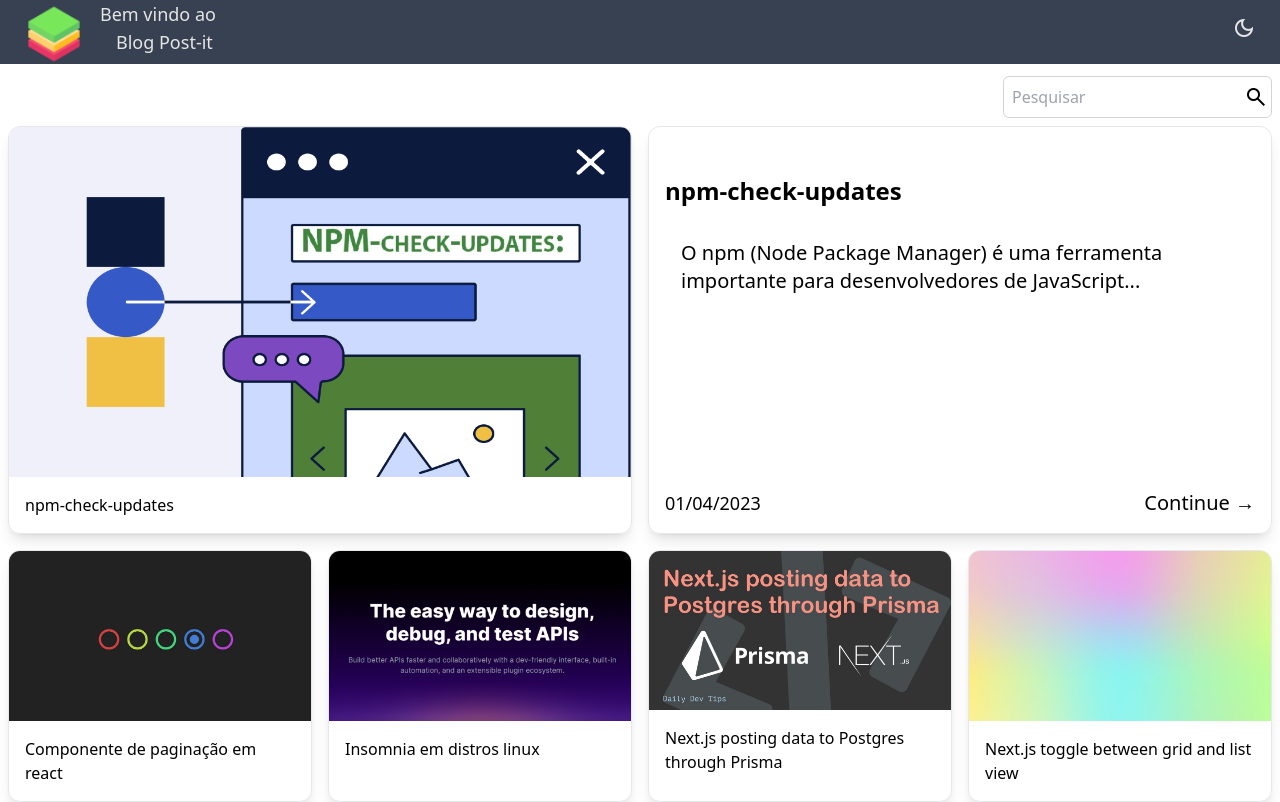
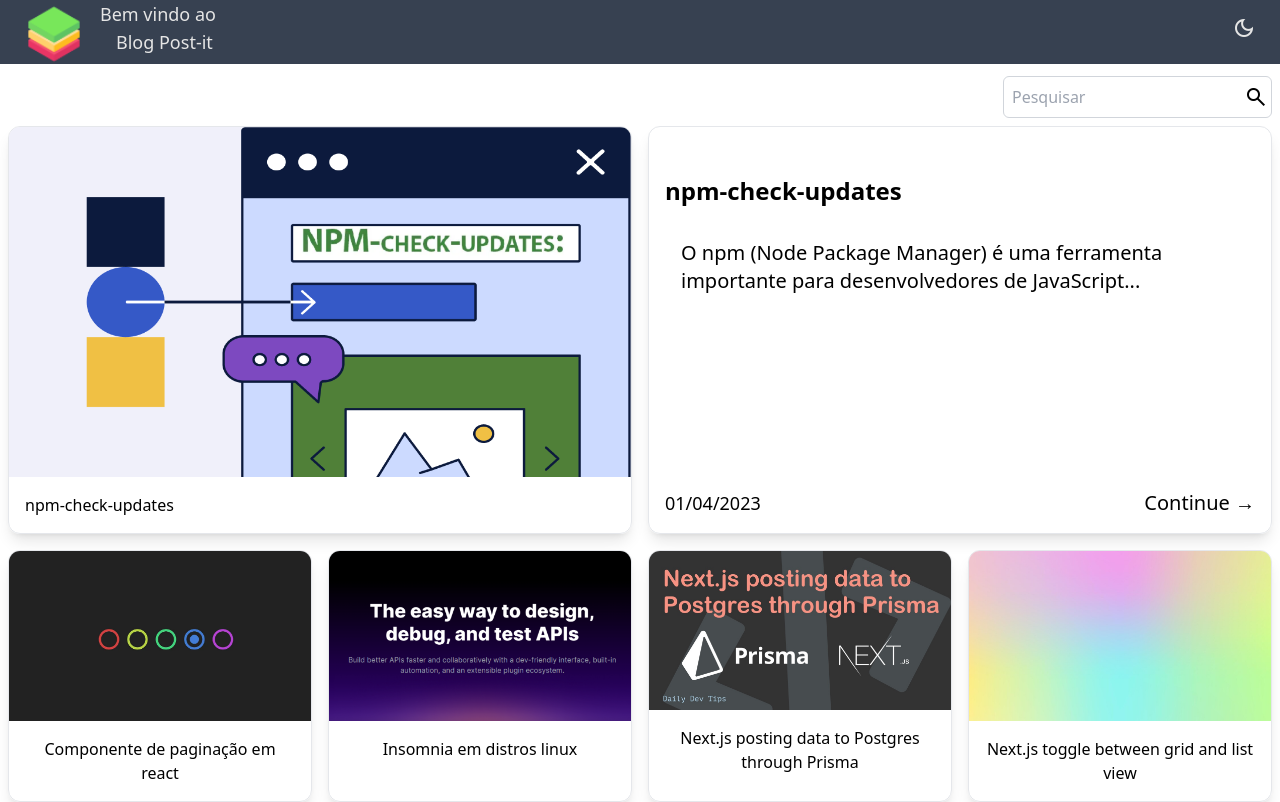
Before and after one commit to glaulher/glaulher.github.io, a Next.js app: page / in a window 1280 px wide. Shown: the top 802 px of the page. Built offline with nearby package versions, Linux system fonts and the light colour scheme.

Commit message:
feat: bug click button

```diff
--- a/src/pages/index.tsx
+++ b/src/pages/index.tsx
@@ -100,7 +100,7 @@
                   effect === draftPost.frontmatter.title && 'animate-ping'
                 }`}
               >
-                <Link
+                <button
                   onClick={() => {
                     setEffect(draftPost.frontmatter.title)
                     // setTimeout(() => {
@@ -115,7 +115,6 @@
                     })
                   }}
                   // onAnimationEnd={() => setEffect('')}
-                  href={''}
                 >
                   <Image
                     width={750}
@@ -135,7 +134,7 @@
                       )}
                     </span> */}
                   </div>
-                </Link>
+                </button>
               </div>
               <div
                 key={draftPost.frontmatter.date}
@@ -174,12 +173,13 @@
                   effect === frontmatter.title && 'animate-ping'
                 }`}
               >
-                <Link
-                  href={''}
+                <button
                   onClick={() => {
                     setEffect(frontmatter.title)
 
-                    router.push(`/post/${slug}`)
+                    router.push(`/post/${slug}`).then(() => {
+                      setEffect('')
+                    })
                   }}
                   // onAnimationEnd={() => setEffect('')}
                 >
@@ -191,7 +191,7 @@
                     className="hover:animate-pulse transition-all duration-200 ease-out"
                   />
                   <h1 className="p-4">{frontmatter.title}</h1>
-                </Link>
+                </button>
               </div>
             ))}
         </div>
```
